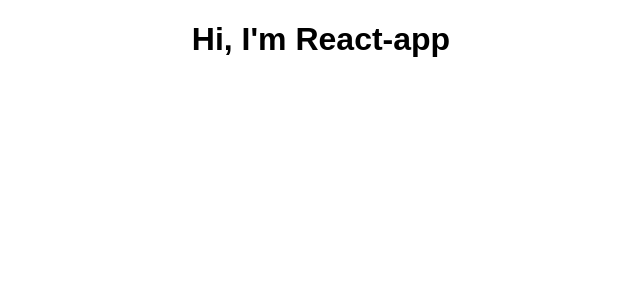
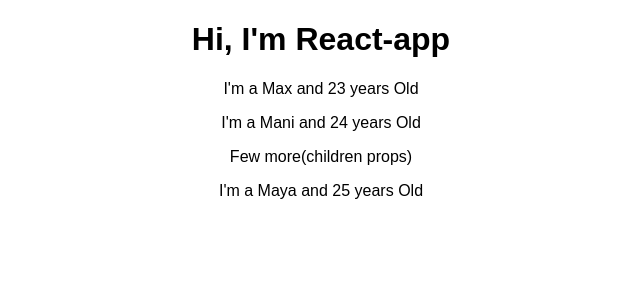
Before and after one commit to sankarbiswas07/react-base-1, a React (Create React App) app: page / in a window 1280 px wide. Shown: the top 300 px of the page, without its empty margins (319-959 px from the left). Built offline with nearby package versions, Linux system fonts and the light colour scheme.

Commit message:
Functional component > Props & Children props

```diff
--- a/src/App.js
+++ b/src/App.js
@@ -1,13 +1,23 @@
 import React, { Component } from 'react';
 import './App.css';
+import Person from "./Person/Person"
 
 class App extends Component {
   render() {
     return (
       <div className="App">
         <h1>Hi, I'm React-app</h1>
+        <Person name="Max" age="23"/>
+        <Person name="Mani" age="24"> Few more(children props) </Person>
+        <Person name="Maya" age="25"/>
       </div>
     );
+    // return React.createElement(
+    //   "div", {className:"App"},
+    //   React.createElement(
+    //     "h1",null,"Behind the above return JSX working like this, It's messy!!!"
+    //   )
+    // )
   }
 }
 
--- /dev/null
+++ b/src/Person/Person.js
@@ -0,0 +1,13 @@
+import React from "react"
+
+const person = (props) => {
+    return (
+        <div>
+            <p>I'm a {props.name} and {props.age} years Old</p>
+    <p>{props.children}</p>
+        </div>
+
+    )
+}
+
+export default person
```
